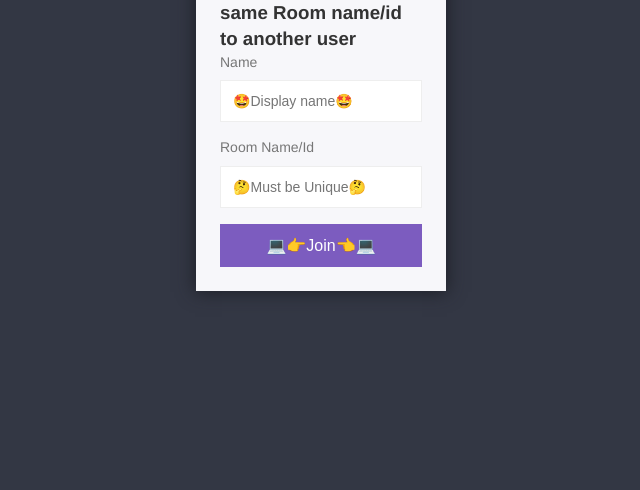
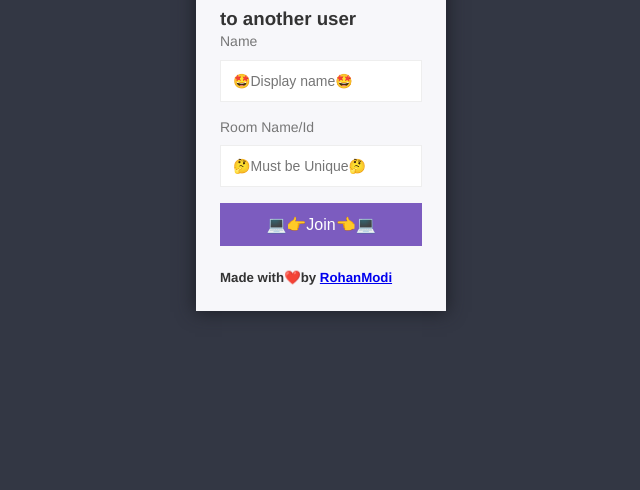
Before and after one commit to ROHAN842/peercoder, a website: page public/index.html in a window 1280 px wide. Shown: the part 310-800 px from the top of the page, without its empty margins (319-959 px from the left). Drawn offline with Linux system fonts and the light colour scheme.

Commit message:
Update index.html

```diff
--- a/public/index.html
+++ b/public/index.html
@@ -10,9 +10,9 @@
 <body>
     <div class="centered-form">
         <div class="centered-form__box">
-            <h1><span id="emoji">👨🏻‍💻</span>Peercoder</h1>
-            <!-- <h2>P.s. Provide same Room name/id to another user</h2> -->
-            <h3><span id="emoji">🙏🏻🙏🏻</span>Kindly provide same Room name/id to another user</h3>
+            <div>
+                <h1> <span id="emoji">👨🏻‍💻</span>Peercoder</h1>
+                <h3> <span id="emoji">🙏🏻🙏🏻</span>Kindly provide same Room name/id to another user</h3>
                 <form action="/chat.html">
                     <label>Name</label>
                     <input type="text" name="username" placeholder="🤩Display name🤩" required>
@@ -20,6 +20,9 @@
                     <input type="text" name="room" placeholder="🤔Must be Unique🤔" required>
                     <button>💻👉Join👈💻</button>
                 </form>
+                <br>
+                <h5>Made with<span id="emoji">❤️</span>by <a id="Rohan" rel="nofollow" target="_blank" href="https://www.linkedin.com/in/rohanmodi-79647819a/">RohanModi</a> </h5>
+            </div>
         </div>
     </div>
 </body>
```
Lines whose indentation alone changed are shown as unchanged.
